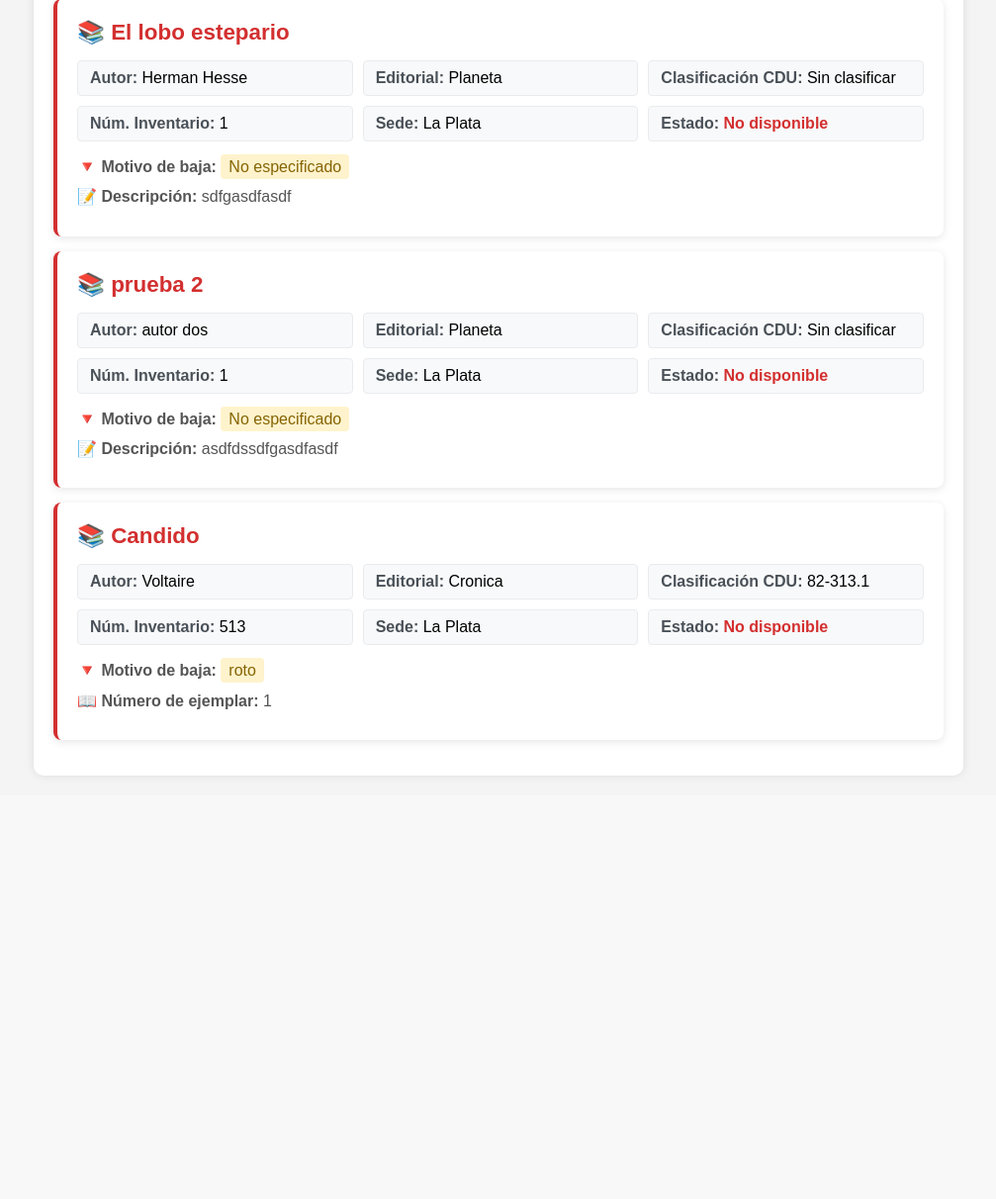
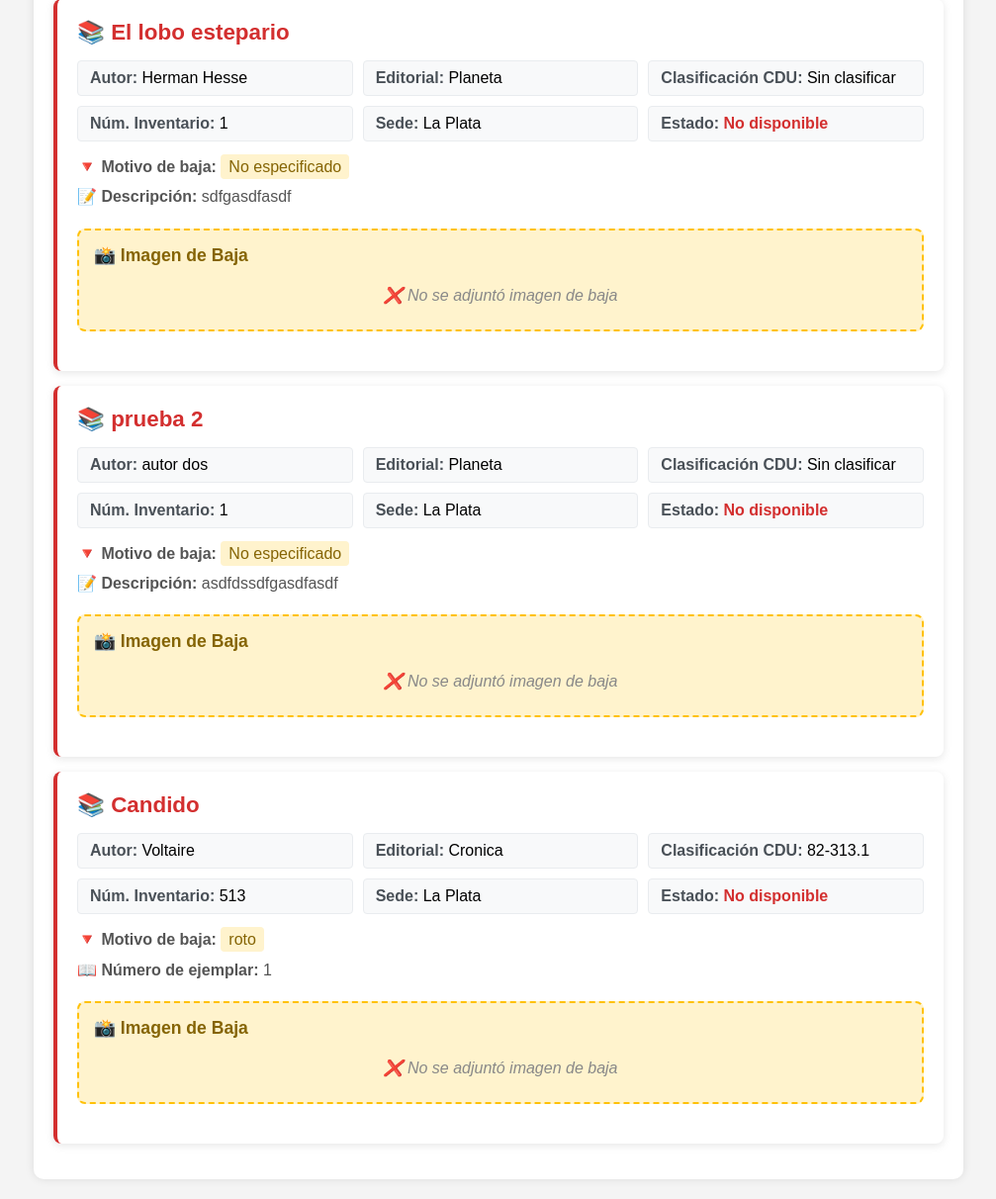
Before and after one commit to catriel458/biblioteca-210-insti, a Django app: page /libros/registro-de-bajas/ in a window 1280 px wide. Shown: the part 294-1506 px from the top of the page at 99% size, without its empty margins (136-1143 px from the left). Before the commit the page ends 1080 px from the top, so only its background shows below. Run offline with Django 5.2, Linux system fonts and the light colour scheme; data comes from the database, SQL or seed files in the repository.

Commit message:
borrar libro imagen vercel

```diff
--- a/biblioteca_digital/libros/models.py
+++ b/biblioteca_digital/libros/models.py
@@ -119,8 +119,13 @@ class Inventario(models.Model):
     motivo_baja = models.CharField(max_length=255, null=True)
     descripcion = models.TextField(null=True)
     num_ejemplar = models.IntegerField(null=True)
-    imagen_rota = models.ImageField(
-        upload_to='imagenes_rota/', null=True, blank=True)
+    # imagen_rota = models.ImageField(
+    #     upload_to='imagenes_rota/', null=True, blank=True)
+
+    # ✅ AGREGAR ESTOS NUEVOS CAMPOS:
+    imagen_rota_nombre = models.CharField(max_length=255, null=True, blank=True)
+    imagen_rota_contenido = models.BinaryField(null=True, blank=True)
+    imagen_rota_tipo = models.CharField(max_length=50, null=True, blank=True)
 
     def __str__(self):
         return f"id_inventario: {self.id_inventario}, estado: {self.estado}, motivo_baja: {self.motivo_baja}, descripcion: {self.descripcion}, numero ejemplar: {self.num_ejemplar}"
--- a/biblioteca_digital/libros/templates/libros/registro_bajas.html
+++ b/biblioteca_digital/libros/templates/libros/registro_bajas.html
@@ -146,6 +146,99 @@
             color: #495057;
         }
 
+        /* ✅ ESTILOS PARA IMÁGENES DE BAJA */
+        .imagen-baja-container {
+            margin: 20px 0;
+            padding: 15px;
+            background-color: #fff3cd;
+            border-radius: 8px;
+            border: 2px dashed #ffc107;
+        }
+
+        .imagen-baja-container h4 {
+            margin: 0 0 10px 0;
+            color: #856404;
+            font-size: 1.1em;
+        }
+
+        .imagen-baja-wrapper {
+            display: flex;
+            flex-direction: column;
+            align-items: center;
+            gap: 10px;
+        }
+
+        .imagen-baja {
+            max-width: 100%;
+            max-height: 400px;
+            border-radius: 8px;
+            box-shadow: 0 4px 8px rgba(0, 0, 0, 0.2);
+            cursor: pointer;
+            transition: transform 0.3s ease;
+        }
+
+        .imagen-baja:hover {
+            transform: scale(1.05);
+        }
+
+        .imagen-filename {
+            font-size: 0.9em;
+            color: #666;
+            font-style: italic;
+        }
+
+        .no-imagen {
+            color: #888;
+            font-style: italic;
+            padding: 10px;
+        }
+
+        /* Modal para ver imagen en grande */
+        .modal {
+            display: none;
+            position: fixed;
+            z-index: 1000;
+            left: 0;
+            top: 0;
+            width: 100%;
+            height: 100%;
+            background-color: rgba(0, 0, 0, 0.9);
+            animation: fadeIn 0.3s;
+        }
+
+        @keyframes fadeIn {
+            from { opacity: 0; }
+            to { opacity: 1; }
+        }
+
+        .modal-content {
+            margin: auto;
+            display: block;
+            max-width: 90%;
+            max-height: 90%;
+            position: absolute;
+            top: 50%;
+            left: 50%;
+            transform: translate(-50%, -50%);
+            border-radius: 8px;
+        }
+
+        .modal-close {
+            position: absolute;
+            top: 20px;
+            right: 35px;
+            color: #f1f1f1;
+            font-size: 40px;
+            font-weight: bold;
+            cursor: pointer;
+            transition: 0.3s;
+        }
+
+        .modal-close:hover,
+        .modal-close:focus {
+            color: #bbb;
+        }
+
         .no-disponibles {
             color: #888;
             font-style: italic;
@@ -253,6 +346,16 @@
             h2 {
                 font-size: 1.2em;
             }
+
+            .modal-content {
+                max-width: 95%;
+            }
+
+            .modal-close {
+                top: 10px;
+                right: 15px;
+                font-size: 30px;
+            }
         }
 
         @media screen and (max-width: 480px) {
@@ -348,6 +451,25 @@
                                 {% endif %}
                             </div>
 
+                            <!-- ✅ SECCIÓN DE IMAGEN DE BAJA -->
+                            <div class="imagen-baja-container">
+                                <h4>📸 Imagen de Baja</h4>
+                                <div class="imagen-baja-wrapper">
+                                    {% if libro.imagen_rota_contenido %}
+                                        <img src="{% url 'ver_imagen_baja' libro.id_libro %}"
+                                             alt="Imagen de baja - {{ libro.titulo }}"
+                                             class="imagen-baja"
+                                             onclick="abrirModal(this.src)"
+                                             title="Click para ampliar">
+                                        {% if libro.imagen_rota_nombre %}
+                                            <span class="imagen-filename">📎 {{ libro.imagen_rota_nombre }}</span>
+                                        {% endif %}
+                                    {% else %}
+                                        <span class="no-imagen">❌ No se adjuntó imagen de baja</span>
+                                    {% endif %}
+                                </div>
+                            </div>
+
                             {% if user.es_bibliotecaria %}
                             <form method="post" action="{% url 'reactivar_libro' libro.id_libro %}" style="margin-top: 15px;">
                                 {% csrf_token %}
@@ -368,6 +490,12 @@
                 </div>
             {% endif %}
         </div>
+    </div>
+
+    <!-- ✅ MODAL PARA VER IMAGEN EN GRANDE -->
+    <div id="imageModal" class="modal" onclick="cerrarModal()">
+        <span class="modal-close" onclick="cerrarModal()">&times;</span>
+        <img class="modal-content" id="modalImg">
     </div>
 
     <script>
@@ -401,6 +529,26 @@
                 }, 5000);
             });
         });
+
+        // ✅ FUNCIONES PARA EL MODAL DE IMAGEN
+        function abrirModal(src) {
+            const modal = document.getElementById('imageModal');
+            const modalImg = document.getElementById('modalImg');
+            modal.style.display = 'block';
+            modalImg.src = src;
+        }
+
+        function cerrarModal() {
+            const modal = document.getElementById('imageModal');
+            modal.style.display = 'none';
+        }
+
+        // Cerrar modal con tecla ESC
+        document.addEventListener('keydown', function(event) {
+            if (event.key === 'Escape') {
+                cerrarModal();
+            }
+        });
     </script>
 </body>
 </html>
--- a/biblioteca_digital/libros/urls.py
+++ b/biblioteca_digital/libros/urls.py
@@ -105,6 +105,11 @@ urlpatterns = [
     # Exportar excel
     path('exportar-bajas-excel/', views.exportar_bajas_excel, name='exportar_bajas_excel'),
 
+    # Ver imagenes baja
+
+    path('ver-imagen-baja/<int:libro_id>/', views.ver_imagen_baja, name='ver_imagen_baja'),
+
+
     # Urls para migracion de slqlite a postgre y crear superusuario desde render
     # (localmente es aplicar un migrate pero el cortafuegos de la pc del trabajo me lo impedia, estas lineas tiene que estar comentadas)
 
--- a/biblioteca_digital/libros/views.py
+++ b/biblioteca_digital/libros/views.py
@@ -322,8 +322,12 @@ def baja_libro(request):
         libro = get_object_or_404(Libro, id_libro=libro_id)
         libro.estado = 'No disponible'  # Asegúrate de cambiar el estado
         libro.motivo_baja = motivo_baja
+          # ✅ NUEVA LÓGICA: Guardar imagen en base de datos
         if imagen_rota:
-            libro.imagen_rota = imagen_rota
+            libro.imagen_rota_nombre = imagen_rota.name
+            libro.imagen_rota_contenido = imagen_rota.read()  # Lee los bytes
+            libro.imagen_rota_tipo = imagen_rota.content_type  # Ej: 'image/jpeg'
+
         libro.save()
 
         # Redirigir a la lista de libros después de la baja
@@ -331,6 +335,18 @@ def baja_libro(request):
 
     return redirect('lista_libros')
 
+@login_required
+def ver_imagen_baja(request, libro_id):
+    """Vista para mostrar la imagen de baja almacenada en la base de datos"""
+    libro = get_object_or_404(Libro, id_libro=libro_id)
+
+    if not libro.imagen_rota_contenido:
+        return HttpResponse("No hay imagen disponible", status=404)
+
+    # Retornar la imagen como respuesta HTTP
+    response = HttpResponse(libro.imagen_rota_contenido, content_type=libro.imagen_rota_tipo or 'image/jpeg')
+    response['Content-Disposition'] = f'inline; filename="{libro.imagen_rota_nombre or "imagen.jpg"}"'
+    return response
 
 # Vista para editar un libro:
 
```
Also changed, not shown: biblioteca_digital/db.sqlite3, biblioteca_digital/libros/migrations/0010_remove_inventario_imagen_rota_and_more.py (added).
